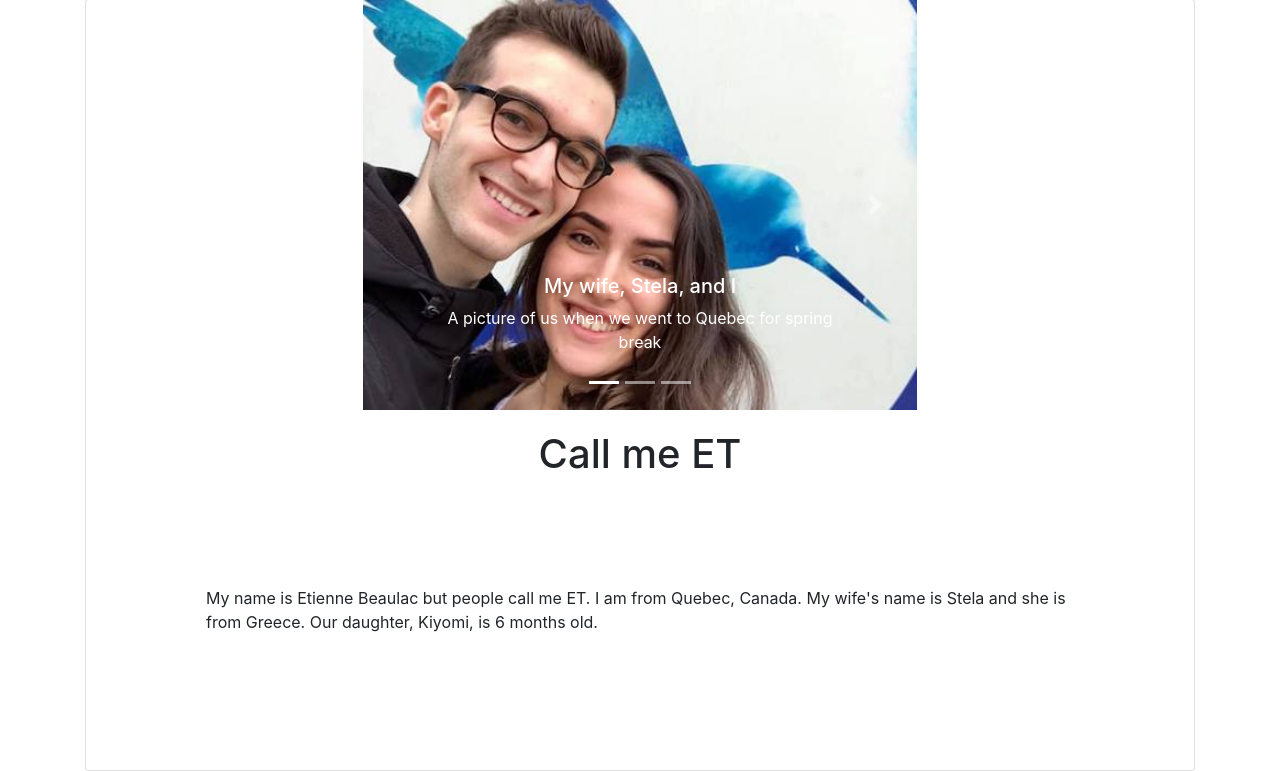
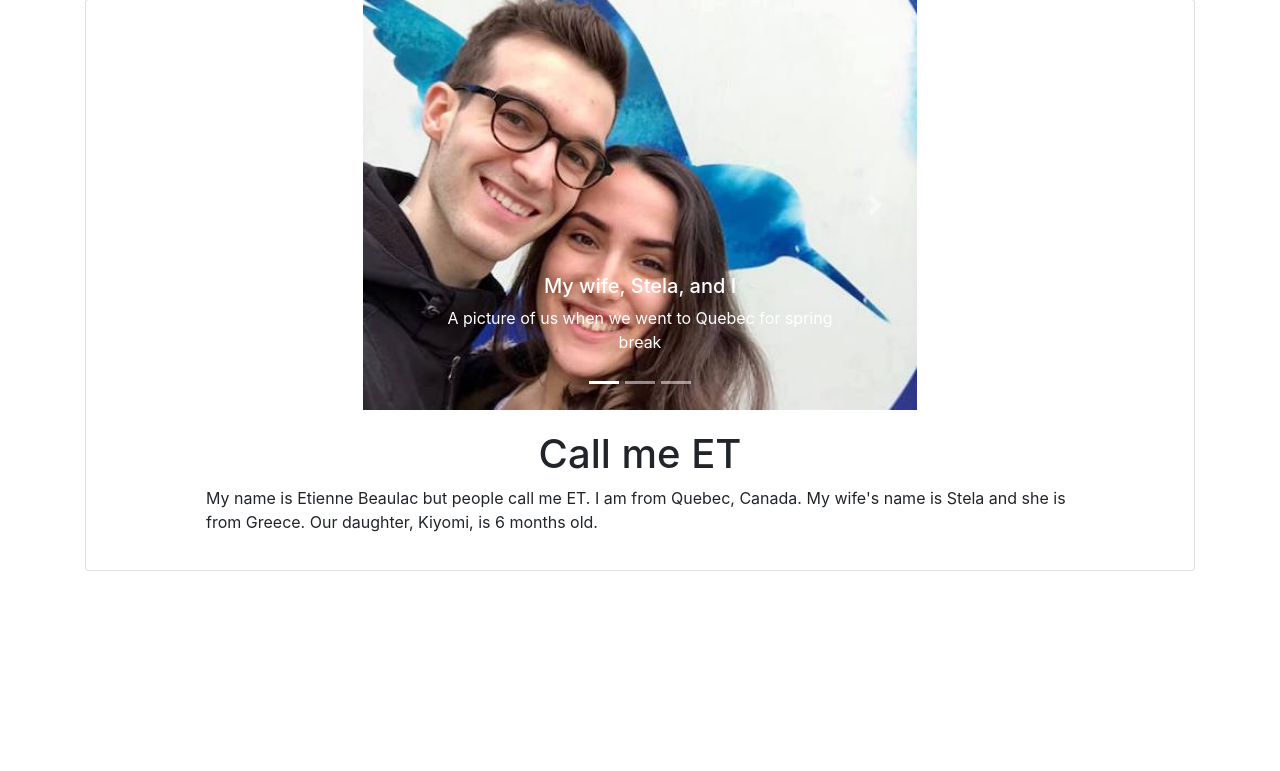
Before and after one commit to EtienneBBeaulac/cs_313, a PHP site: page / in a window 1280 px wide. Shown: the part 57-828 px from the top of the page. After the commit the page ends 628 px from the top, so only its background shows below. Run offline with PHP 8.4, Linux system fonts and the light colour scheme.

Commit message:
add text

```diff
--- a/web/style.css
+++ b/web/style.css
@@ -9,5 +9,5 @@
 }
 
 .main-text {
-  padding: 100px;
+  padding: 0px 100px;
 }
```
